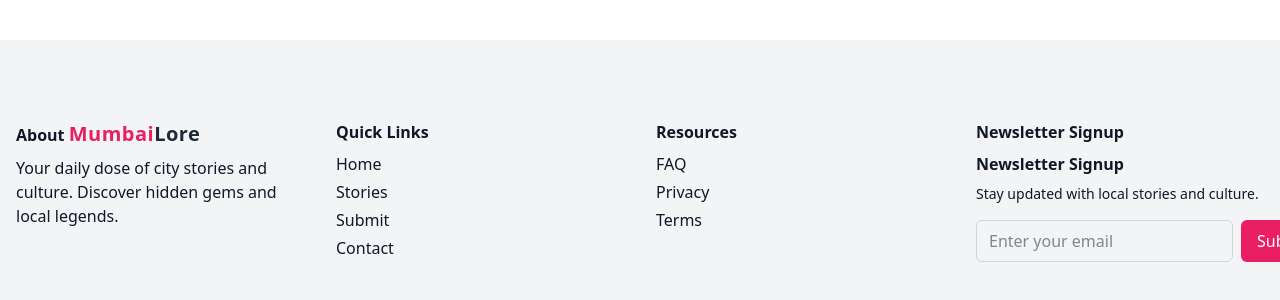
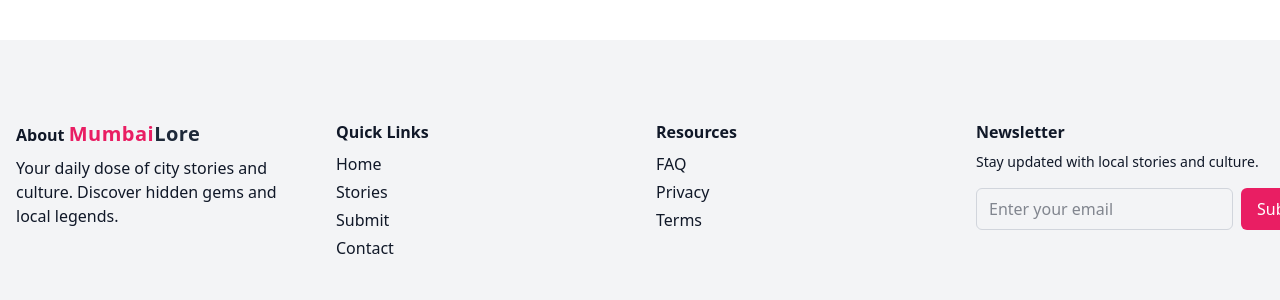
Before and after one commit to Abdullah801953/abdullah-khan-mumbailore-module-storygrid, a React (Vite) app: page /submit in a window 1280 px wide. Shown: the part 880-1180 px from the top of the page. Built offline with nearby package versions, Linux system fonts and the light colour scheme.

Commit message:
Final commit2 for Story-Grid module

```diff
--- a/src/components/Footer.jsx
+++ b/src/components/Footer.jsx
@@ -37,7 +37,6 @@
 
                 {/* Newsletter Placeholder */}
                 <div>
-                    <h3 className="font-semibold mb-2">Newsletter Signup</h3>
                     <Newsletter/>
                 </div>
             </div>
--- a/src/components/NewsLetter.jsx
+++ b/src/components/NewsLetter.jsx
@@ -4,7 +4,7 @@
 
     return (
         <div>
-            <h3 className="font-semibold mb-2">Newsletter Signup</h3>
+            <h3 className="font-semibold mb-2">Newsletter</h3>
             <p className="text-sm mb-4">Stay updated with local stories and culture.</p>
             <form className="flex flex-col sm:flex-row gap-2">
                 <input
```
